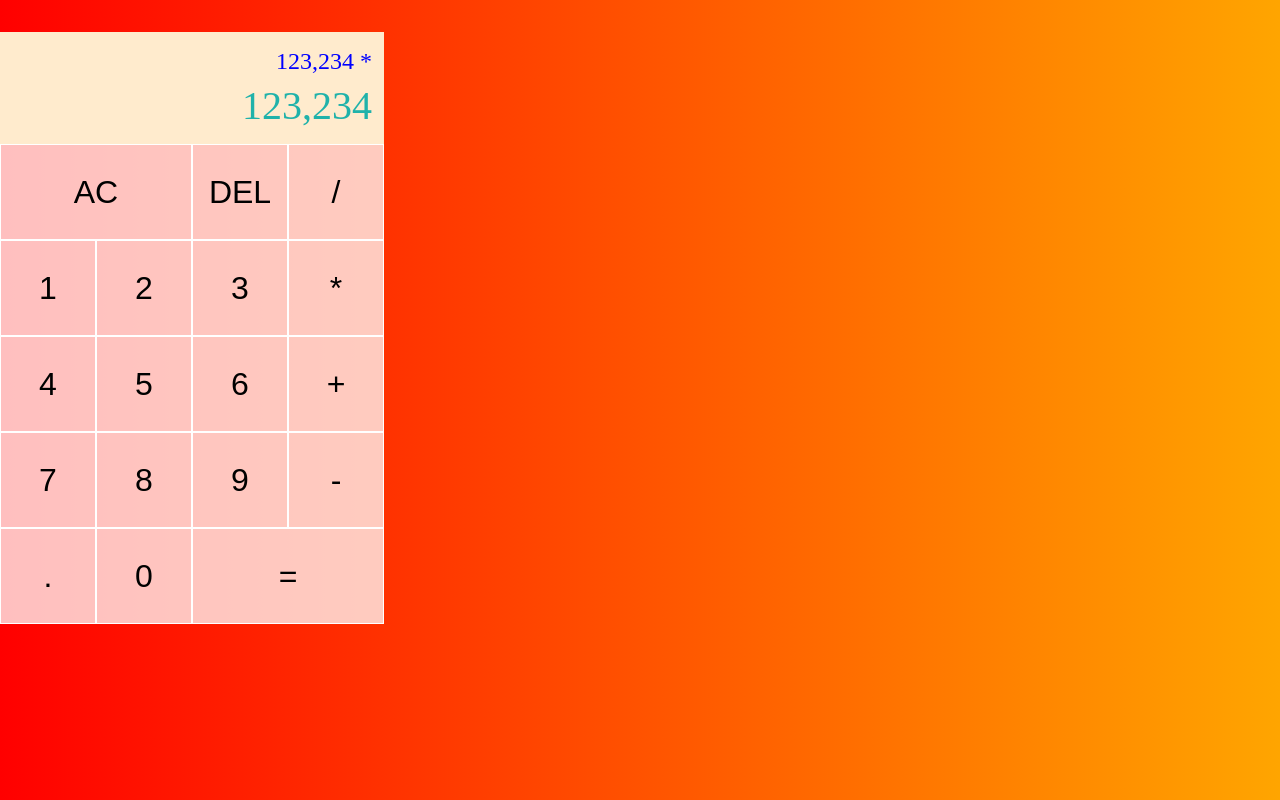
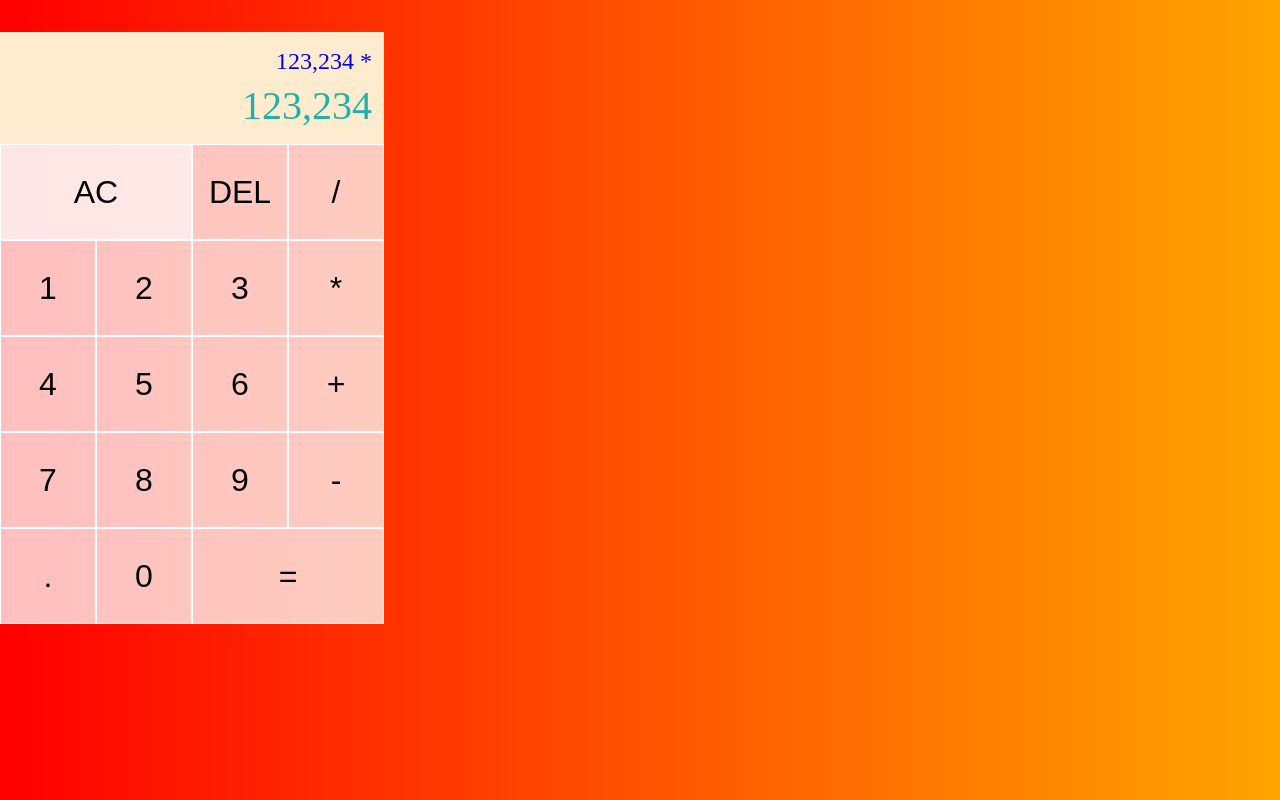
Before and after one commit to dvimukthi/Calculator, a React (Create React App) app: page / in a window 1280 px wide. In both pictures the pointer is over the button "AC". Built offline with nearby package versions, Linux system fonts and the light colour scheme.

Commit message:
.Calculator > button:hover, .Calculator > button:focus

```diff
--- a/src/styles.css
+++ b/src/styles.css
@@ -20,6 +20,11 @@ body{
     border: 1px solid white;
     outline: none;
     background-color: rgba(255, 255, 255, .75);
+}
+
+.Calculator > button:hover,
+.Calculator > button:focus {
+    background-color: rgba(255, 255, 255, .9);
 }
 
 .span-two {
```
